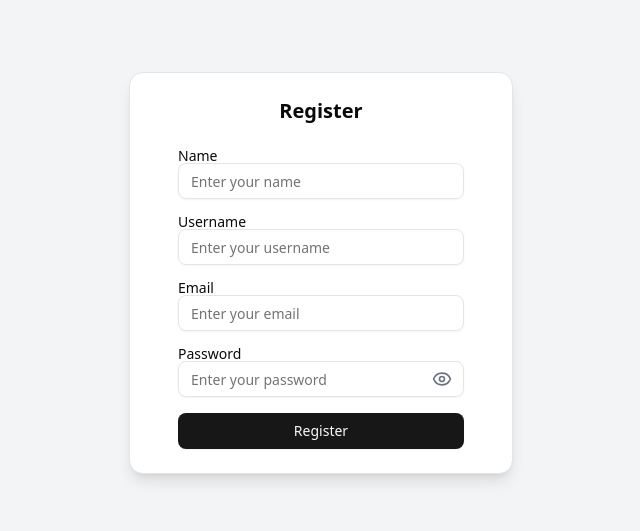
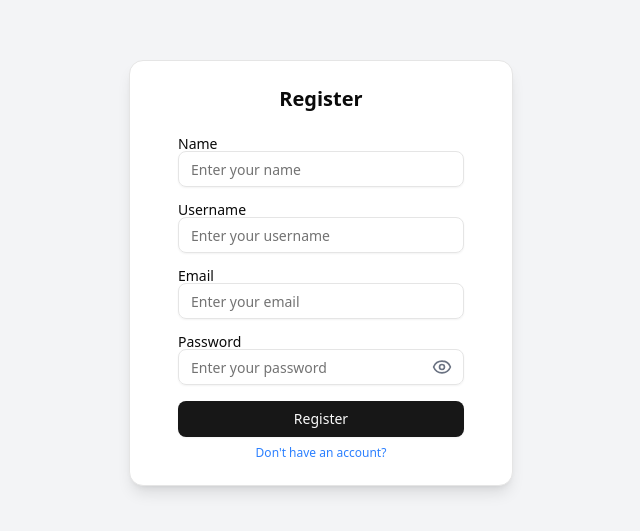
Before and after one commit to HarshitBehl701/ChatterBox, a React (Vite) app in the folder client/: page /register in a window 1280 px wide. Shown: the part 127-658 px from the top of the page, without its empty margins (319-959 px from the left). Built offline with nearby package versions, Linux system fonts and the light colour scheme; no server answers.

Commit message:
minor   changes

```diff
--- a/client/src/pages/Login.tsx
+++ b/client/src/pages/Login.tsx
@@ -11,7 +11,7 @@ import { ToastContainer } from "react-toastify";
 import { login } from "@/api/userApi";
 import { ILoginUserResponse } from "@/interfaces/apiInterfaces";
 import { useUserContext } from "@/contexts/userContext";
-import { useNavigate } from "react-router-dom";
+import { Link, useNavigate } from "react-router-dom";
 
 export default function LoginPage() {
   const [formData, setFormData] = useState({ username: "", password: "" });
@@ -89,6 +89,7 @@ export default function LoginPage() {
             </div>
             <Button type="submit" className="w-full">Login</Button>
           </form>
+          <Link  to={'/register'} className="text-center block text-xs hover:underline mt-2 text-blue-500">Already A  User?</Link>
         </CardContent>
       </Card>
       <ToastContainer />
--- a/client/src/pages/Register.tsx
+++ b/client/src/pages/Register.tsx
@@ -8,7 +8,7 @@ import { validateSchema } from "@/validations/validateSchema";
 import { registerUserValidationSchema } from "@/validations/schemas/userSchemas";
 import { handleCatchErrors, handleToastPopup } from "@/utils/commonUtils";
 import { register } from "@/api/userApi";
-import { useNavigate } from "react-router-dom";
+import { Link, useNavigate } from "react-router-dom";
 import { ToastContainer } from "react-toastify";
 
 export default function RegisterPage() {
@@ -111,6 +111,7 @@ export default function RegisterPage() {
             </div>
             <Button type="submit" className="w-full">Register</Button>
           </form>
+          <Link  to={'/login'} className="text-center block text-xs hover:underline mt-2 text-blue-500">Don't have  an account?</Link>
         </CardContent>
       </Card>
       <ToastContainer />
```
